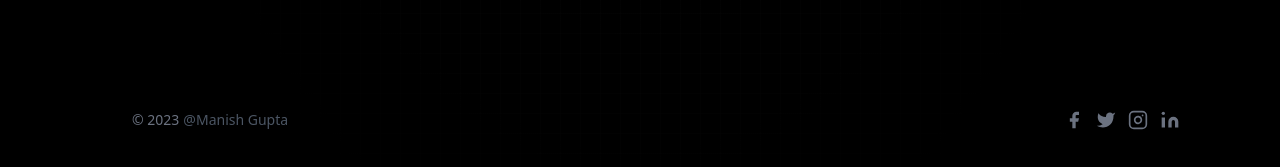
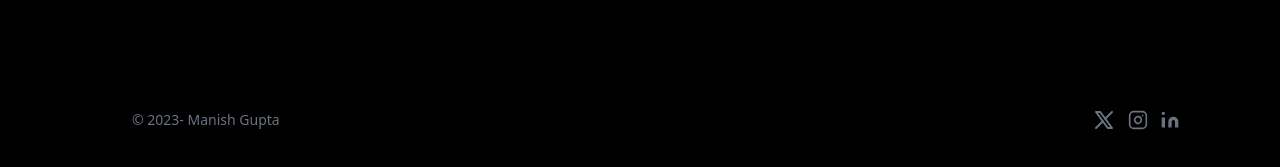
Before and after one commit to DevyManish/personal-portfolio, a Next.js app: page / in a window 1280 px wide. Shown: the part 3207-3374 px from the top of the page. Built offline with nearby package versions, Linux system fonts and the light colour scheme.

Commit message:
feat: add vercel analytics & fix: footer overlay issue

```diff
--- a/src/app/layout.js
+++ b/src/app/layout.js
@@ -60,6 +60,7 @@ export default function RootLayout({ children }) {
           {children}
         </ActiveSectionContextProvider>
         <Toaster />
+        <Analytics />
       </body>
     </html>
   );
--- a/src/app/page.js
+++ b/src/app/page.js
@@ -35,8 +35,9 @@ export default function Home() {
             <Contact />
           </div>
         </div>
+        <Footer />
       </div>
-      <Footer />
+
     </main>
   );
 }
--- a/src/components/Footer.jsx
+++ b/src/components/Footer.jsx
@@ -1,46 +1,24 @@
+import { IconBrandX } from '@tabler/icons-react'
+import Link from 'next/link'
 import React from 'react'
 
 const Footer = () => {
     return (
-        <footer className="text-gray-600 body-font px-20">
+        <footer className="text-gray-600 body-font px-20 z-10">
             <div className="container px-5 py-8 mx-auto flex items-center sm:flex-row flex-col">
                 <p className="text-sm text-gray-500 sm:ml-4 sm:pl-4 s sm:border-gray-200 sm:py-2 sm:mt-0 mt-4">
                     © {new Date().getFullYear()}
-                    <a
+                    <Link
                         href="https://twitter.com/l_m_manish"
-                        className="text-gray-600 ml-1"
-                        rel="noopener noreferrer"
-                        target="_blank"
                     >
-                        @Manish Gupta
-                    </a>
+                        - Manish Gupta
+                    </Link>
                 </p>
-                <span className="inline-flex sm:ml-auto sm:mt-0 mt-4 justify-center sm:justify-start">
-                    <a className="text-gray-500">
-                        <svg
-                            fill="currentColor"
-                            strokeLinecap="round"
-                            strokeLinejoin="round"
-                            strokeWidth={2}
-                            className="w-5 h-5"
-                            viewBox="0 0 24 24"
-                        >
-                            <path d="M18 2h-3a5 5 0 00-5 5v3H7v4h3v8h4v-8h3l1-4h-4V7a1 1 0 011-1h3z" />
-                        </svg>
-                    </a>
-                    <a className="ml-3 text-gray-500">
-                        <svg
-                            fill="currentColor"
-                            strokeLinecap="round"
-                            strokeLinejoin="round"
-                            strokeWidth={2}
-                            className="w-5 h-5"
-                            viewBox="0 0 24 24"
-                        >
-                            <path d="M23 3a10.9 10.9 0 01-3.14 1.53 4.48 4.48 0 00-7.86 3v1A10.66 10.66 0 013 4s-4 9 5 13a11.64 11.64 0 01-7 2c9 5 20 0 20-11.5a4.5 4.5 0 00-.08-.83A7.72 7.72 0 0023 3z" />
-                        </svg>
-                    </a>
-                    <a className="ml-3 text-gray-500">
+                <span className="inline-flex sm:ml-auto sm:mt-0 mt-4 justify-center sm:justify-start items-center">
+                    <Link className="ml-3 text-gray-500" href="https://twitter.com/l_m_manish" target="_blank" rel="noopener noreferrer">
+                        <IconBrandX stroke={2} />
+                    </Link>
+                    <Link className="ml-3 text-gray-500" href="https://www.instagram.com/l_m_manish" target="_blank" rel="noopener noreferrer">
                         <svg
                             fill="none"
                             stroke="currentColor"
@@ -53,8 +31,8 @@ const Footer = () => {
                             <rect width={20} height={20} x={2} y={2} rx={5} ry={5} />
                             <path d="M16 11.37A4 4 0 1112.63 8 4 4 0 0116 11.37zm1.5-4.87h.01" />
                         </svg>
-                    </a>
-                    <a className="ml-3 text-gray-500">
+                    </Link>
+                    <Link className="ml-3 text-gray-500" href="https://linkedin.com/in/l_m_manish" target="_blank" rel="noopener noreferrer">
                         <svg
                             fill="currentColor"
                             stroke="currentColor"
@@ -70,7 +48,7 @@ const Footer = () => {
                             />
                             <circle cx={4} cy={4} r={2} stroke="none" />
                         </svg>
-                    </a>
+                    </Link>
                 </span>
             </div>
         </footer>
--- a/src/components/Projects.jsx
+++ b/src/components/Projects.jsx
@@ -16,7 +16,7 @@ export default function Projects() {
 
                 <div className="grid md:grid-cols-2 md:gap-6">
                     <ProjectCard title="Dakseva" description="Selected for SIH 2024 Finals & scored 2nd best project. Used ResNet-50 for real time queue analysis on 8 parameters. Built over NextJs, ExpressJs & Flask." image="/dakseva.png" />
-                    <ProjectCard title="Jobscout" description="A quick and simple tool for finding jobs in India. Buitin resume analyser for HRs and resume enhancer tool for candidates. Built over NextJs, Flask, PyPDF & Llama." image="/jobscout.png"
+                    <ProjectCard title="Jobscout" description="A quick and simple tool for finding jobs in India. Builtin resume analyser for HRs and resume enhancer tool for candidates. Built over NextJs, Flask, PyPDF & Llama." image="/jobscout.png"
                     />
                 </div>
 
```
